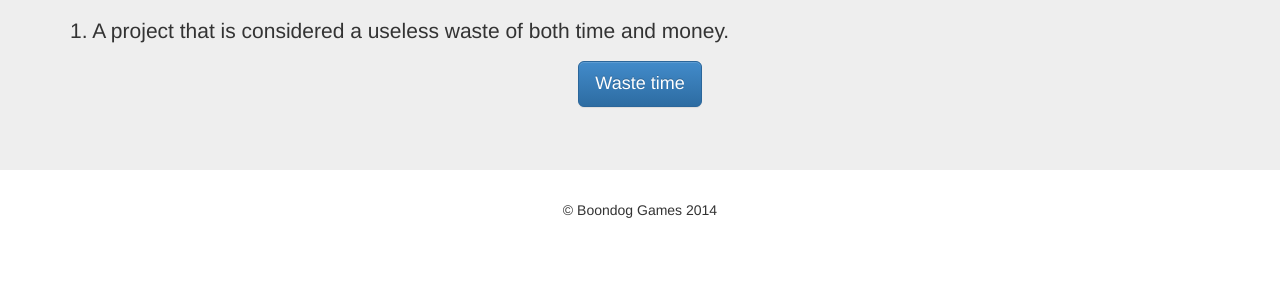
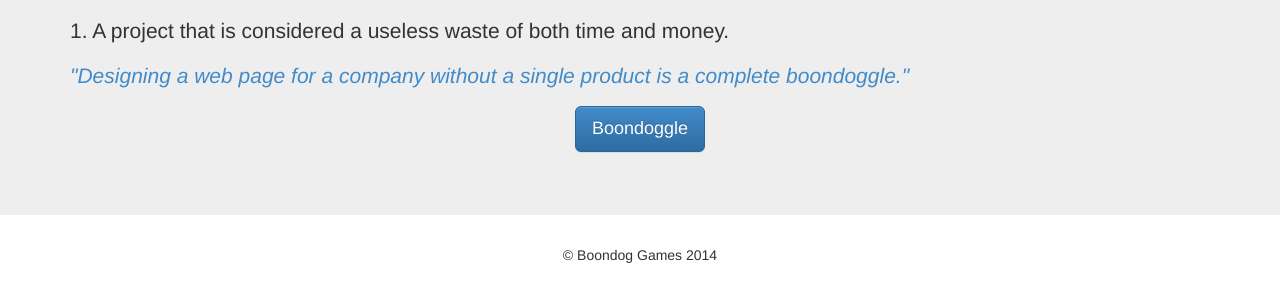
Before and after one commit to dglencross/boondoggames.github.io, a plain HTML site: page index.html in a window 1280 px wide. Shown: the part 226-528 px from the top of the page. Drawn offline with nearby package versions, Linux system fonts and the light colour scheme.

Commit message:
Cosmetics

```diff
--- a/css/main.css
+++ b/css/main.css
@@ -9,6 +9,7 @@
 	text-align:center;
 }
 
-.null {
-
+#demo_sentence {
+	color:#428bca;
+	font-style:italic;
 }
--- a/index.html
+++ b/index.html
@@ -35,7 +35,8 @@
         <p><em>noun</em></p>
         <p>
           1. A project that is considered a useless waste of both time and money.</p>
-        <p align="center"><a class="btn btn-primary btn-lg" role="button">Waste time</a></p>
+          <p id="demo_sentence">"Designing a web page for a company without a single product is a complete boondoggle."</p>
+        <p align="center"><a class="btn btn-primary btn-lg" role="button">Boondoggle</a></p>
       </div>
     </div>
 
```
